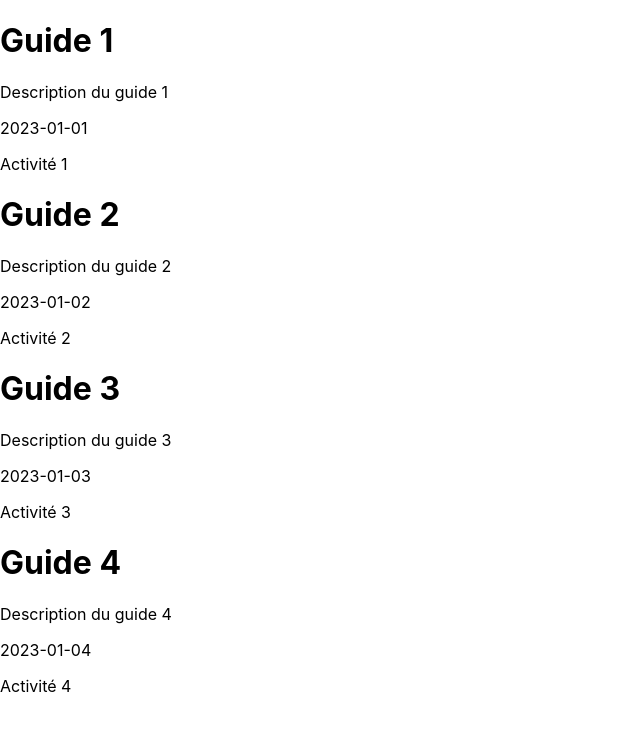
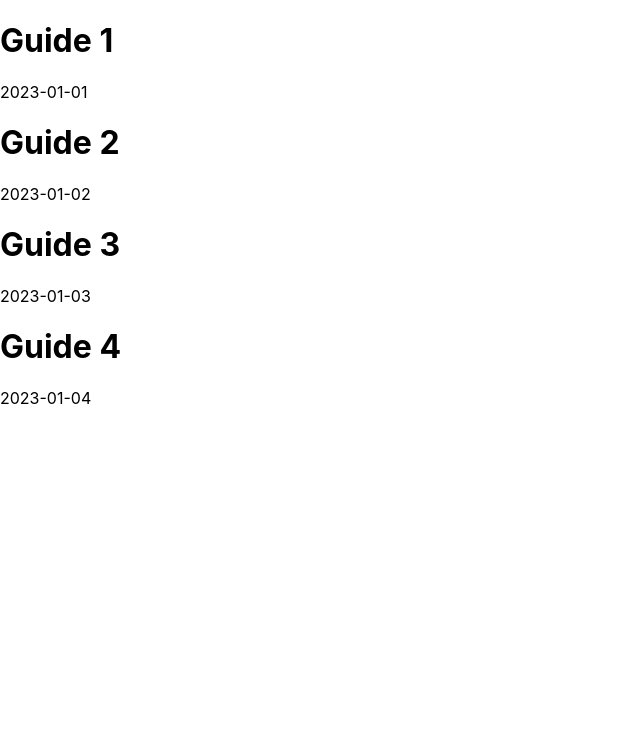
Before and after one commit to ClementFo/guide_liste, a React (Create React App) app: page / in a window 1280 px wide. Shown: the top 730 px of the page, without its empty margins (0-640 px from the left). Built offline with nearby package versions, Linux system fonts and the light colour scheme.

Commit message:
Modification des components

```diff
--- a/src/components/App.js
+++ /dev/null
@@ -1,21 +0,0 @@
-
-import '../styles/App.css';
-import Guide from './Guide'
-
-function App({ GuideList }) {
-  return (
-      <div>
-          {GuideList.map((item, index) => (
-              <Guide
-                  key={index}
-                  title={item.title}
-                  description={item.description}
-                  date={item.date}
-                  activité={item.activité}
-              />
-          ))}
-      </div>
-  );
-}
-
-export default App;
--- /dev/null
+++ b/src/components/App.jsx
@@ -0,0 +1,19 @@
+
+import '../styles/App.css';
+import GuideCard from './GuideCard';
+
+function App({ GuideList = [] }) {
+  return (
+    <div>
+      {GuideList.map((item, index) => (
+        <GuideCard
+          key={`${item.title}-${index}`}
+          title={item.title}
+          date={item.date}
+        />
+      ))}
+    </div>
+  );
+}
+
+export default App;
--- a/src/components/Guide.js
+++ b/src/components/GuideCard.jsx
@@ -2,9 +2,7 @@ function Guide({ title, description, date, activité }) {
     return (
         <div>
             <h1>{title}</h1>
-            <p>{description}</p>
             <p>{date}</p>
-            <p>{activité}</p>
         </div>
     );
 }
--- a/src/datas/GuideList.js
+++ b/src/datas/GuideList.js
@@ -3,23 +3,27 @@ export const GuideList = [
         title: "Guide 1",
         description: "Description du guide 1",
         date: "2023-01-01",
+        jour: 7,
         activité: "Activité 1"
     },
     {
         title: "Guide 2",
         description: "Description du guide 2",
+        jour: 5,
         date: "2023-01-02",
         activité: "Activité 2"
     },
     {
         title: "Guide 3",
         description: "Description du guide 3",
+        jour: 3,
         date: "2023-01-03",
         activité: "Activité 3"
     },
     {
         title: "Guide 4",
         description: "Description du guide 4",
+        jour: 8,
         date: "2023-01-04",
         activité: "Activité 4"
     }
```
Also changed, not shown: src/components/Guide.jsx (added, +13 -0 lines), src/pages/GuideListPage.jsx (added, +8 -0 lines).
